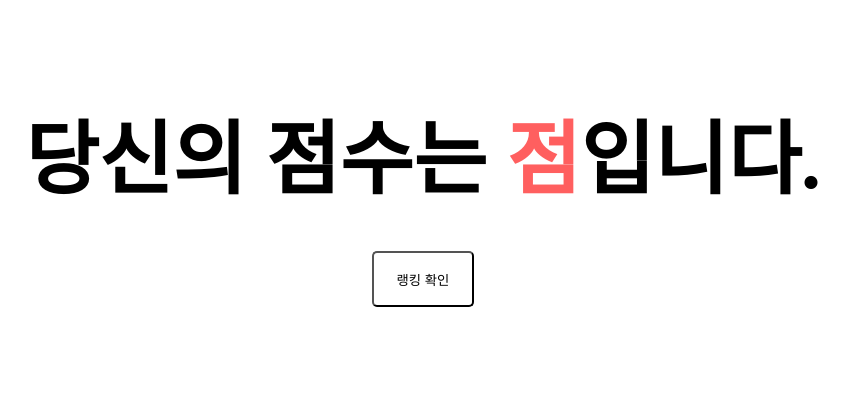
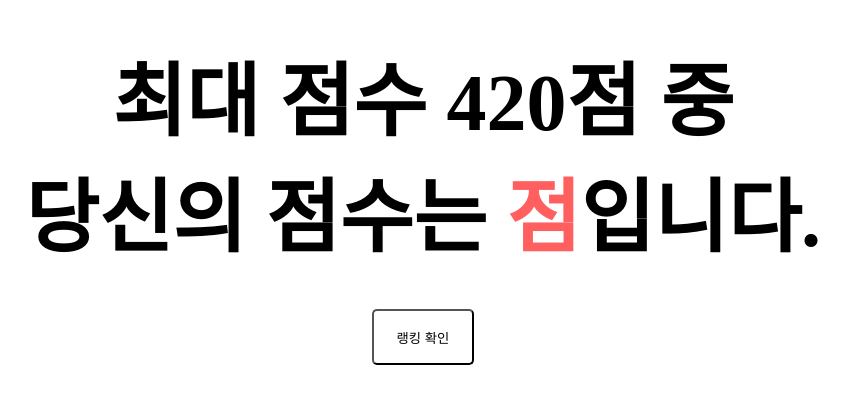
Before and after one commit to chooseongwoo/2023-BSSM, a React (Create React App) app: page /score in a window 1280 px wide. Shown: the part 199-602 px from the top of the page, without its empty margins (217-1066 px from the left). Built offline with nearby package versions, Linux system fonts and the light colour scheme.

Commit message:
chore :: 최대 점수 표기

```diff
--- a/src/page/score/index.jsx
+++ b/src/page/score/index.jsx
@@ -9,6 +9,7 @@ const Score = () => {
 
   return (
     <div className="score">
+      <p>최대 점수 420점 중</p>
       <p>
         당신의 점수는 <span>{totalScore}점</span>입니다.
       </p>
```
